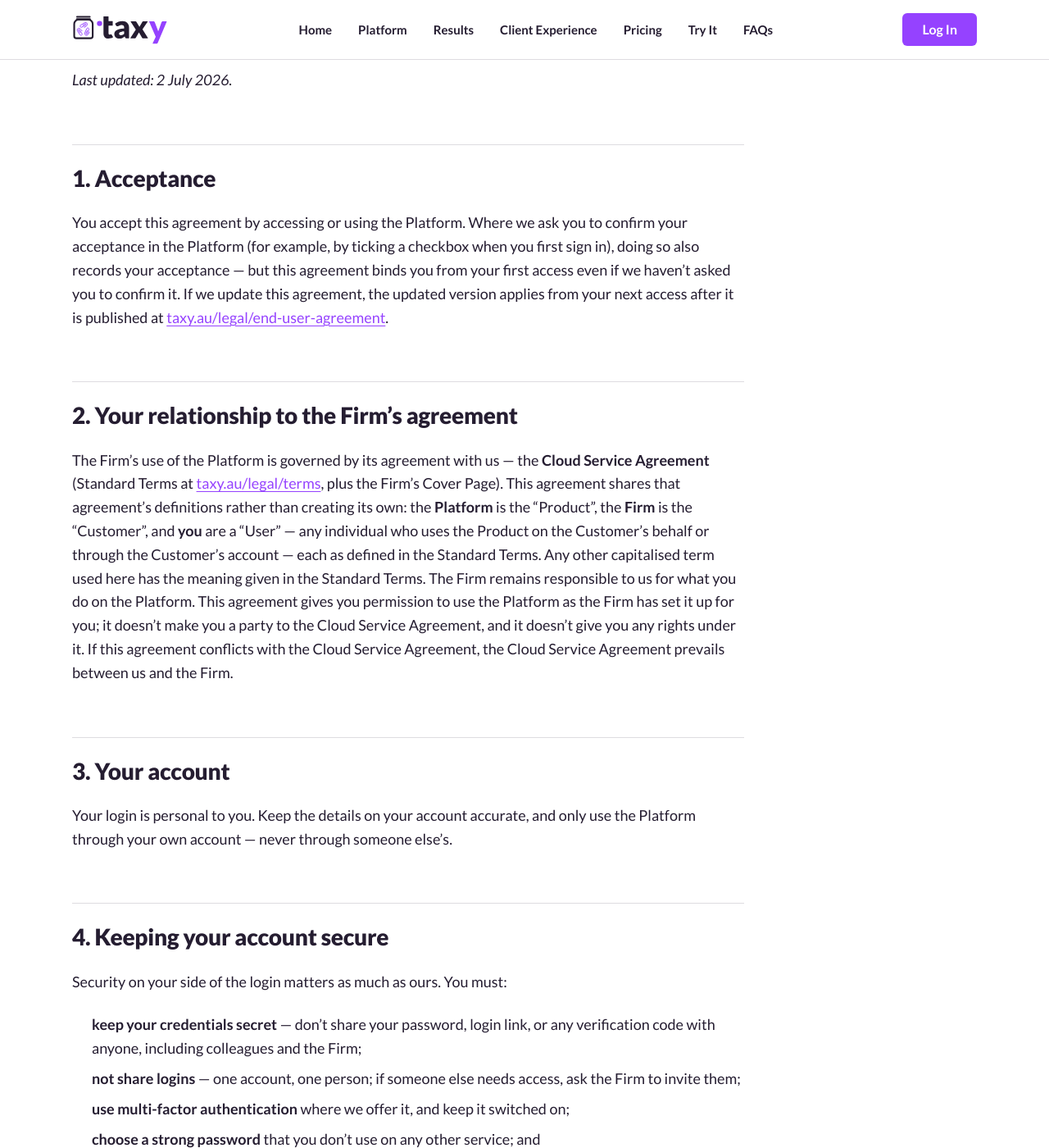
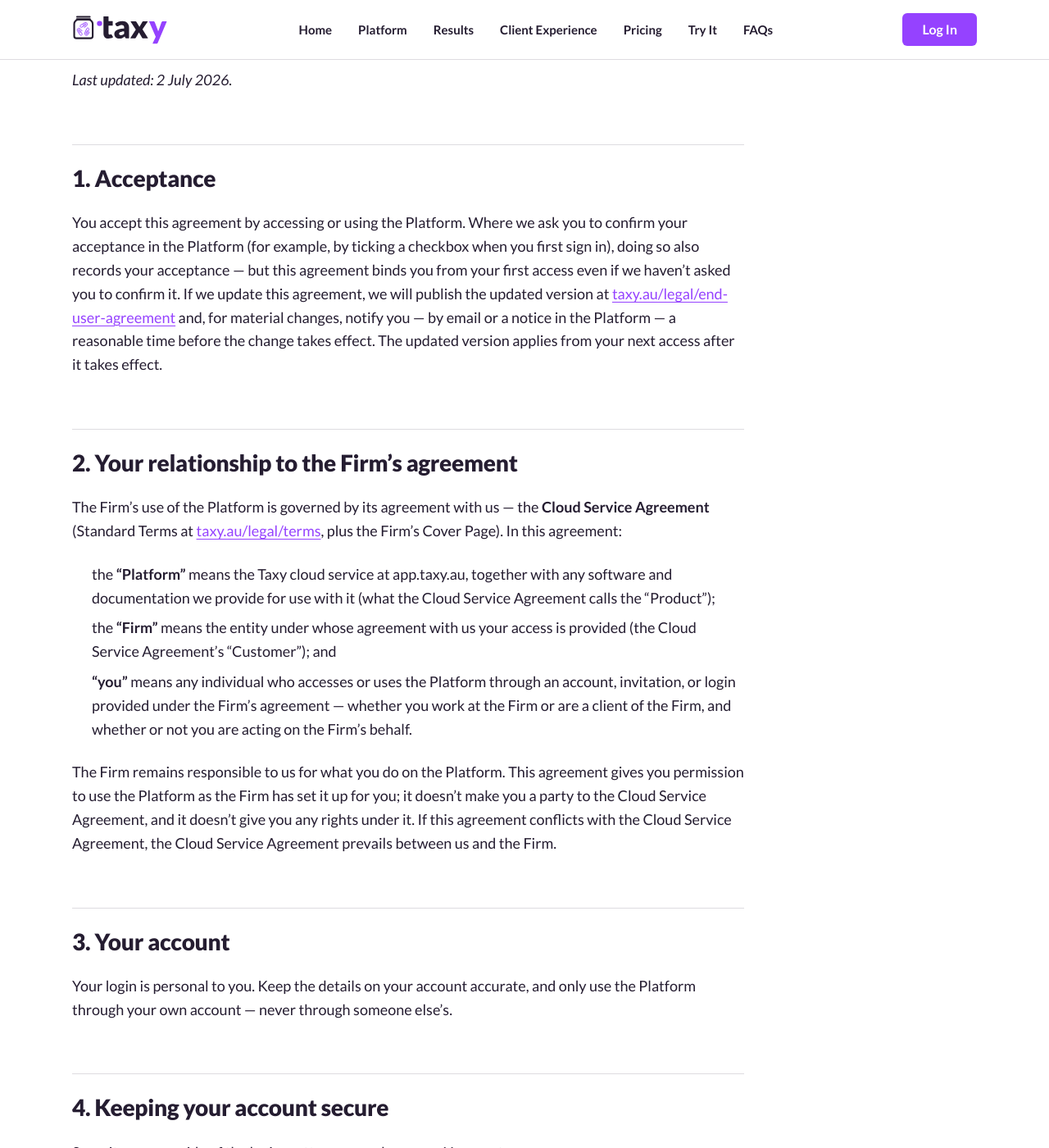
Before and after one commit to taxy-au/taxy-website, a Jekyll site: the page built from legal/end-user-agreement.md, in a window 1280 px wide and 1400 px high, scrolled down 804 px. Shown: the whole window at 82% size. Built offline with Jekyll 4.4.1, drawn with Linux system fonts in a browser that asks for light colours; some of the changed text lies outside the part shown.

Commit message:
legal: publish End User Agreement + sync CSA §1.3, security MFA, website-ToU from ops
Merge the staged legal/end-user-agreement branch, then regenerate all legal
pages from taxy-ops/legal via script/build-legal.sh:

- EUA page: current ops body (§1 change-notice wording, §2 self-contained
  definitions, §4 deemed-use carve-out, §8 liability limbs)
- CSA Standard Terms §1.3: floating EUA reference; stamp → 2 July 2026
- Security: MFA available on every account, staff access requires it
- Website ToU: EUA cross-reference in intro; stamp → 2 July 2026

Co-Authored-By: Claude Fable 5 <noreply@anthropic.com>

```diff
--- a/legal/end-user-agreement.md
+++ b/legal/end-user-agreement.md
@@ -22,18 +22,26 @@ _Last updated: 2 July 2026._
 You accept this agreement by accessing or using the Platform. Where we ask you to confirm your
 acceptance in the Platform (for example, by ticking a checkbox when you first sign in), doing so
 also records your acceptance — but this agreement binds you from your first access even if we
-haven't asked you to confirm it. If we update this agreement, the updated version applies from
-your next access after it is published at
-[taxy.au/legal/end-user-agreement](/legal/end-user-agreement/).
+haven't asked you to confirm it. If we update this agreement, we will publish the updated version
+at [taxy.au/legal/end-user-agreement](/legal/end-user-agreement/) and, for material
+changes, notify you — by email or a notice in the Platform — a reasonable time before the change
+takes effect. The updated version applies from your next access after it takes effect.
 
 ## 2. Your relationship to the Firm's agreement
 The Firm's use of the Platform is governed by its agreement with us — the **Cloud Service
 Agreement** (Standard Terms at [taxy.au/legal/terms](/legal/terms/), plus the Firm's
-Cover Page). This agreement shares that agreement's definitions rather than creating its own: the
-**Platform** is the "Product", the **Firm** is the "Customer", and **you** are a "User" — any
-individual who uses the Product on the Customer's behalf or through the Customer's account — each
-as defined in the Standard Terms. Any other capitalised term used here has the meaning given in
-the Standard Terms. The Firm remains responsible to us for
+Cover Page). In this agreement:
+
+- the **"Platform"** means the Taxy cloud service at app.taxy.au, together with any software and
+  documentation we provide for use with it (what the Cloud Service Agreement calls the
+  "Product");
+- the **"Firm"** means the entity under whose agreement with us your access is provided (the
+  Cloud Service Agreement's "Customer"); and
+- **"you"** means any individual who accesses or uses the Platform through an account,
+  invitation, or login provided under the Firm's agreement — whether you work at the Firm or are
+  a client of the Firm, and whether or not you are acting on the Firm's behalf.
+
+The Firm remains responsible to us for
 what you do on the Platform. This agreement gives you permission to use the Platform as the Firm
 has set it up for you; it doesn't make you a party to the Cloud Service Agreement, and it doesn't
 give you any rights under it. If this agreement conflicts with the Cloud Service Agreement, the
@@ -56,7 +64,8 @@ Security on your side of the login matters as much as ours. You must:
   suspect your credentials are lost, stolen, or being used by someone else.
 
 Anything done through your login is treated as done by you. You are responsible for all activity
-that happens through your login until you notify us that it is compromised.
+that happens through your login until you notify us that it is compromised, except to the extent
+the activity results from our failure to secure the Platform.
 
 ## 5. Acceptable use
 Only use the Platform for the tax and accounting work it is provided for, and don't: break the
@@ -85,10 +94,24 @@ Agreement calls "Customer Content") stays yours or the Firm's, as agreed between
 To the extent permitted by law, Taxy is not liable for any loss arising from your failure to meet
 your obligations under this agreement — including loss caused by a weak or reused password, a
 shared login, multi-factor authentication being switched off, or a delay in telling us your
-credentials were compromised. Where we make a security feature optional (such as multi-factor
-authentication), you are responsible — meaning we are not liable — for any consequences of
-choosing not to use it. The Platform is provided to you "as is"; any warranties or service
-commitments we make are made to the Firm under the Cloud Service Agreement, not to you. Nothing in
+credentials were compromised. Where we make a security feature optional, you are responsible —
+meaning we are not liable — for any consequences of choosing not to use it. The Platform is provided to you "as is"; any warranties or service
+commitments we make are made to the Firm under the Cloud Service Agreement, not to you.
+
+To the extent permitted by law, our liability to you in connection with the Platform or this
+agreement — in contract, tort (including negligence) or otherwise — is limited as follows:
+
+- we are not liable for any loss of revenue or profit, loss of goodwill, loss of anticipated
+  savings, tax, legal or accounting compliance issues, damage to reputation, or any indirect,
+  consequential, incidental, punitive, exemplary or special loss, damage or expense;
+- for loss or corruption of data, our liability is limited to taking reasonable steps to try to
+  recover that data from our available backups; and
+- our total aggregate liability to you in any circumstances is limited to the total amount you
+  have paid us in the 12 months immediately before the date the claim arose.
+
+Regardless of the above, our liability to you is not limited where the law does not allow us to
+limit it — for example, if your loss results from our fraud, gross negligence, or wilful
+misconduct. Nothing in
 this agreement excludes, restricts or modifies any consumer guarantee, right or remedy you have
 under the **Australian Consumer Law** or any other law that cannot lawfully be excluded. Where our
 liability for breach of such a guarantee can be limited, it is limited — at our option — to
```
Also changed, not shown: legal/terms.md (+2 -2 lines), security.md (+2 -1 lines), terms.md (+1 -1 lines), 1 other file.
